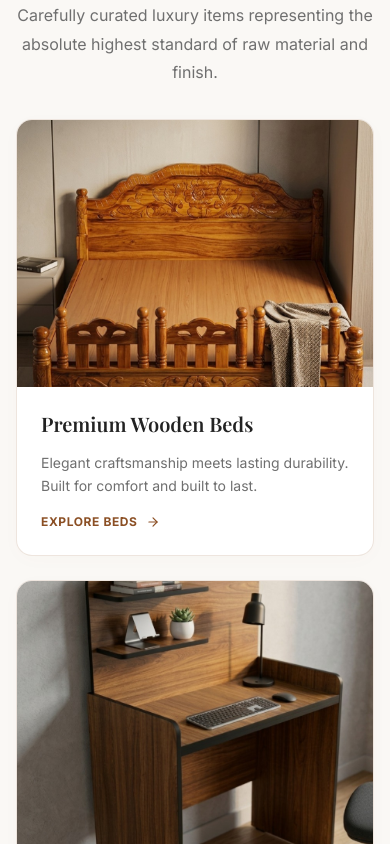
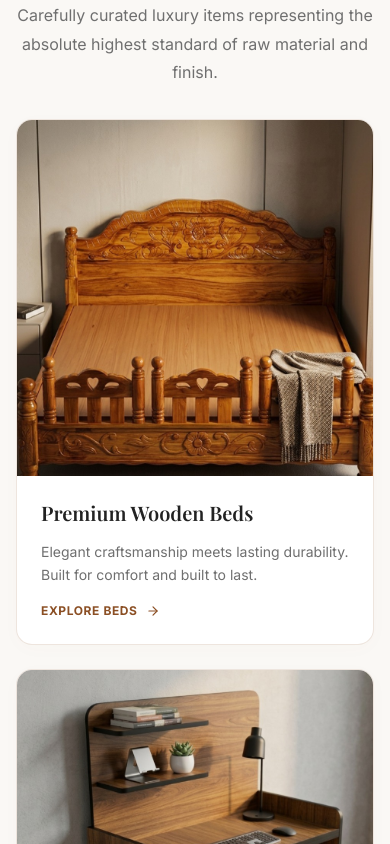
Before and after one commit to Shivanigundlapalli/bvs-enterprises-website, a React (Vite) app: page / in a window 390 px wide. Shown: the part 3220-4064 px from the top of the page. Built offline with nearby package versions, Linux system fonts and the light colour scheme; a web font is replaced by a local one.

Commit message:
Fix mobile image cropping by enforcing aspect-square

```diff
--- a/src/components/HomeView.tsx
+++ b/src/components/HomeView.tsx
@@ -379,7 +379,7 @@ export default function HomeView({
                 window.scrollTo({ top: 0, behavior: 'smooth' });
               }}
             >
-              <div className="w-full aspect-[4/3] sm:aspect-[16/10] overflow-hidden bg-[#FAF8F5] relative">
+              <div className="w-full aspect-square md:aspect-[1/1] overflow-hidden bg-[#FAF8F5] relative">
                 <img
                   src={item.image}
                   alt={item.title}
```
